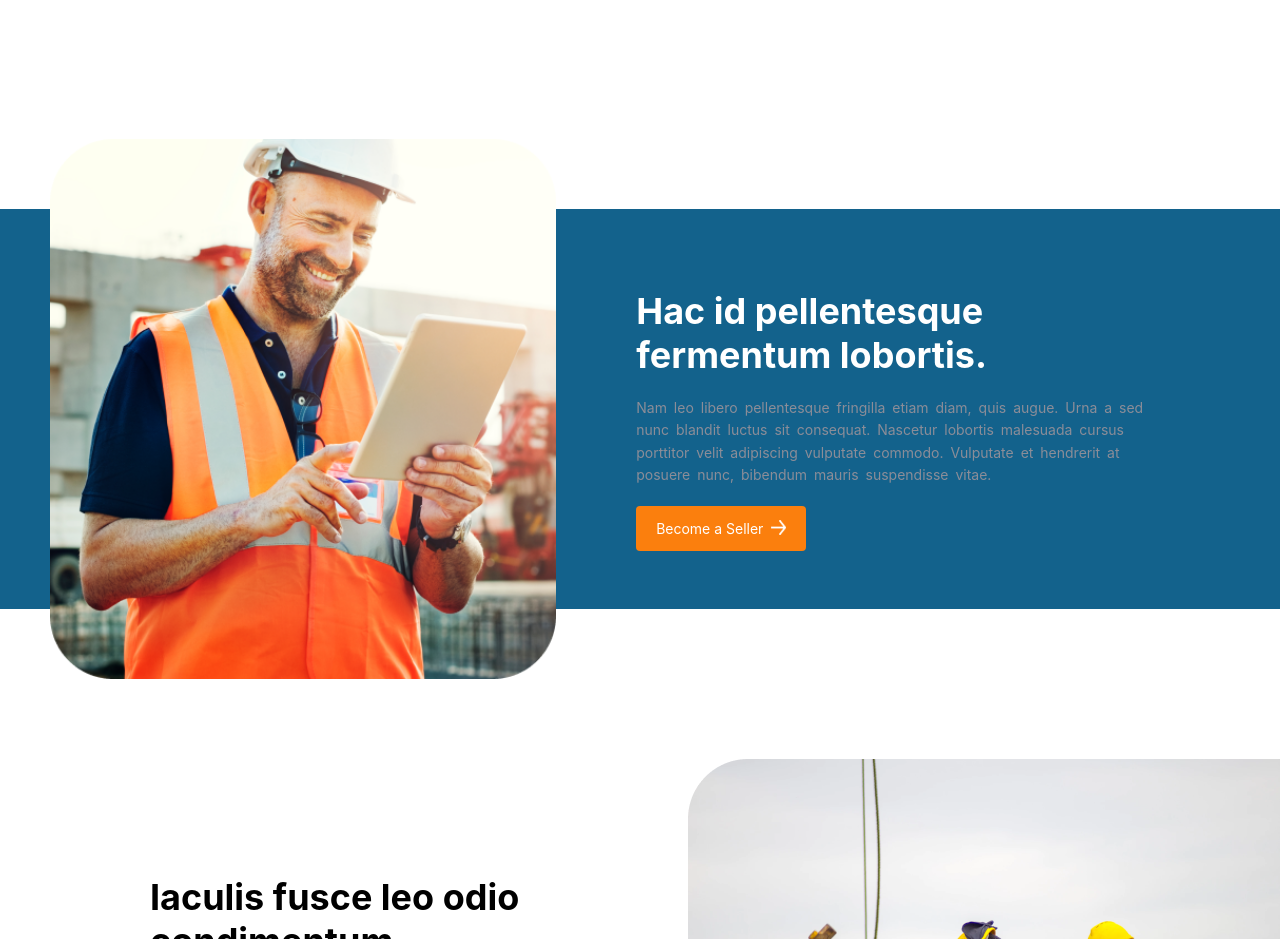
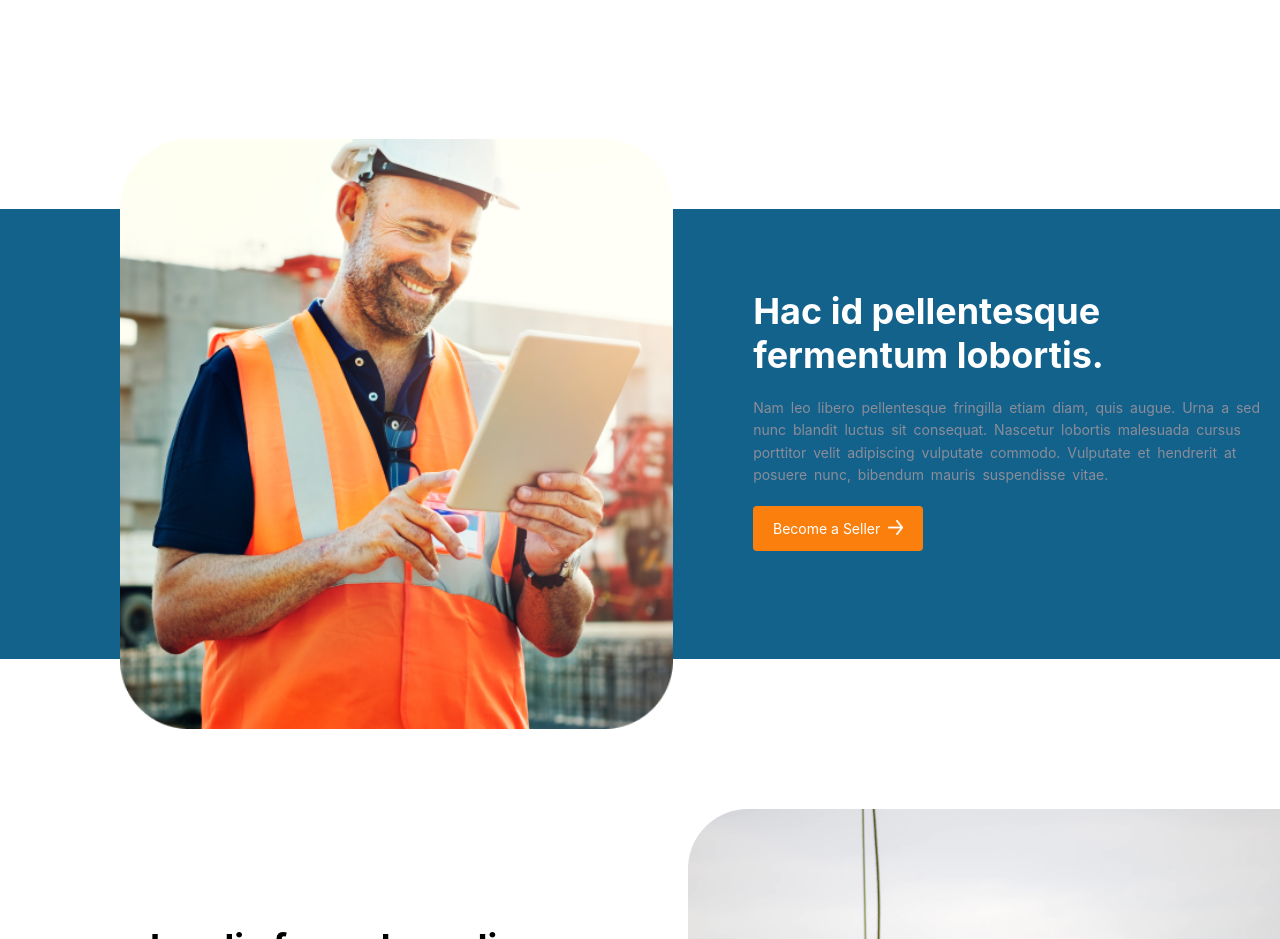
Before and after one commit to Rania-kh/react-interview-project, a React (Create React App) app: page / in a window 1280 px wide. Shown: the part 2480-3419 px from the top of the page. Built offline with nearby package versions, Linux system fonts and the light colour scheme.

Commit message:
style modification

```diff
--- a/src/assets/pages/Home.css
+++ b/src/assets/pages/Home.css
@@ -58,13 +58,13 @@ text-align: center;
 
 
 .img-above{
-  margin-left: 50px;
+  margin-left: 120px;
   margin-top: -70px;
   margin-bottom: -70px;
 }
 
 .blue-background{
-  height:400px;
+  height:450px;
   margin:150px 0px 150px 0px;
   background-color: var(--blue);
 }
```
